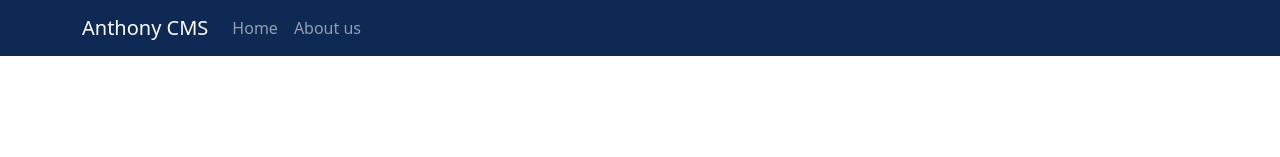
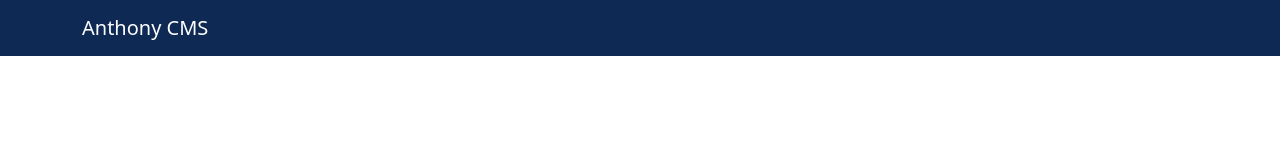
Before and after one commit to anthonytorresramos/react-vite-portfolio, a React (Vite) app: page / in a window 1280 px wide. Shown: the top 157 px of the page. Built offline with nearby package versions, Linux system fonts and the light colour scheme.

Commit message:
temporary remove nav links while developing

```diff
--- a/src/components/Header.jsx
+++ b/src/components/Header.jsx
@@ -15,8 +15,8 @@
         <Navbar.Toggle />
         <Navbar.Collapse>
           <Nav className="me-auto">
-            <Nav.Link href="/">Home</Nav.Link>
-            <Nav.Link href="/about">About us</Nav.Link>
+            {/* <Nav.Link href="/">Home</Nav.Link>
+            <Nav.Link href="/about">About us</Nav.Link> */}
             {/* <NavDropdown title="Dropdown" id="basic-nav-dropdown">
               <NavDropdown.Item href="#action/3.1">Action</NavDropdown.Item>
               <NavDropdown.Item href="#action/3.2">
```
